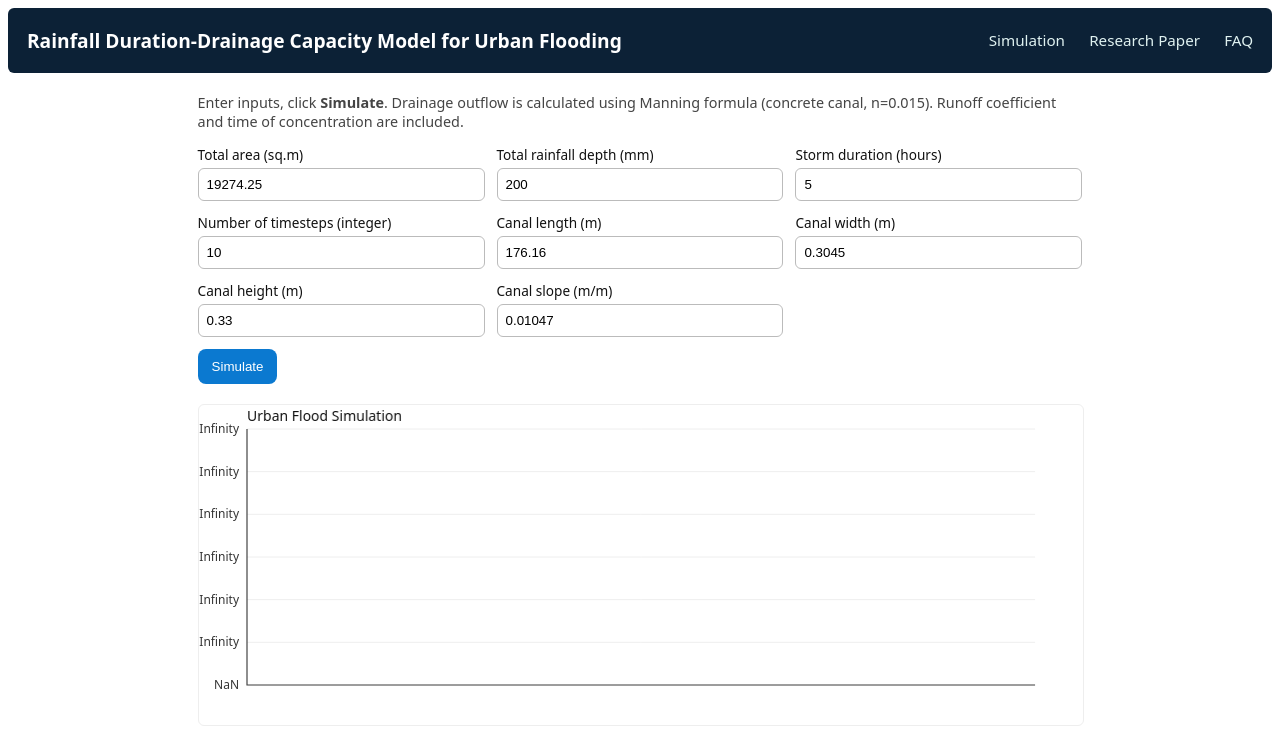
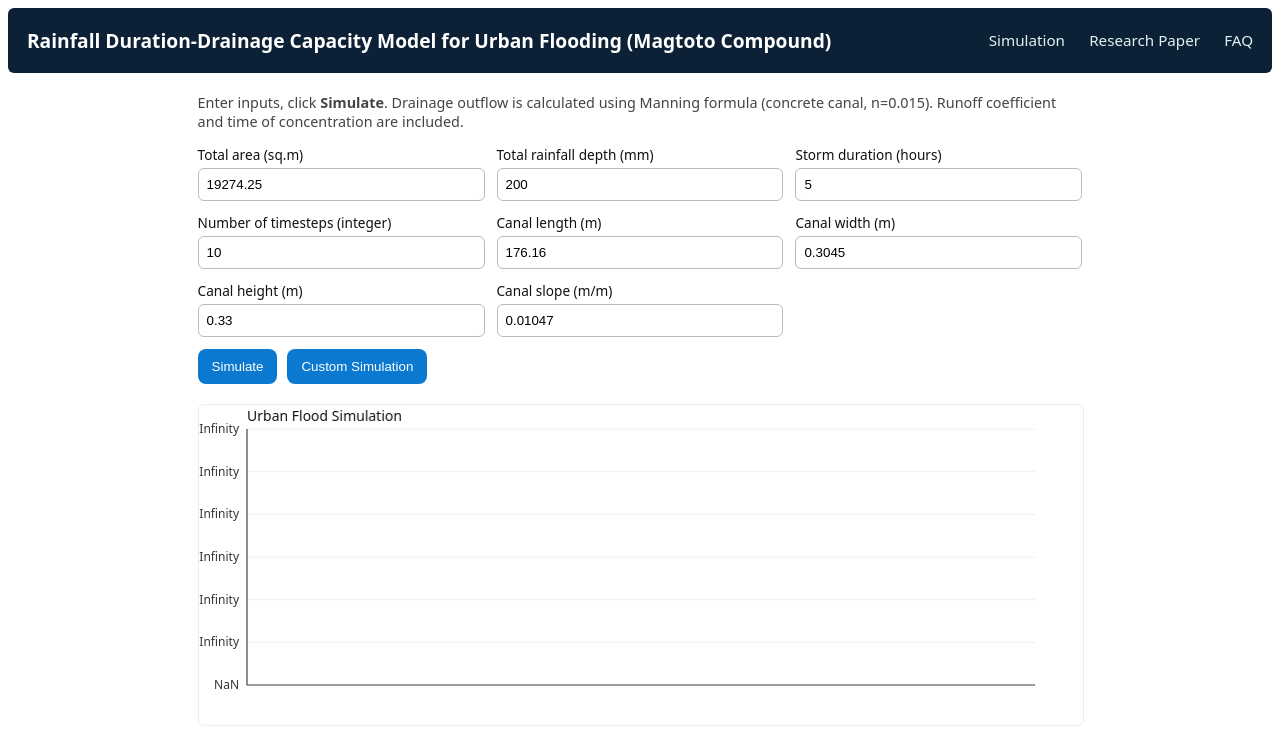
Before and after one commit to MoodCheck-Nicolas/IMODSIM, a plain HTML site: page index.html in a window 1280 px wide. Shown: the top 743 px of the page. Drawn offline with Linux system fonts and the light colour scheme.

Commit message:
Added other pages & changed the name of the main file

```diff
--- a/Finals_Simulation.html
+++ b/index.html
@@ -86,7 +86,7 @@ footer {
 <header>
   <div class="header-content">
     <div class="logo">
-      <span class="title">Rainfall Duration-Drainage Capacity Model for Urban Flooding </span>
+      <span class="title">Rainfall Duration-Drainage Capacity Model for Urban Flooding (Magtoto Compound) </span>
     </div>
     <nav>
       <a href="#">Simulation</a>
@@ -136,8 +136,9 @@ footer {
   </div>
 </div>
 
-<div style="margin-top:12px;">
+<div style="margin-top:12px; display:flex; gap:10px;">
   <button id="simulateBtn">Simulate</button>
+  <button onclick="window.location.href='custom.html'">Custom Simulation</button>
 </div>
 
 <div class="results">
```
Also changed, not shown: custom_simulation.html (added, +1 -0 lines), research_paper.html (added, +1 -0 lines), faq.html (added).
